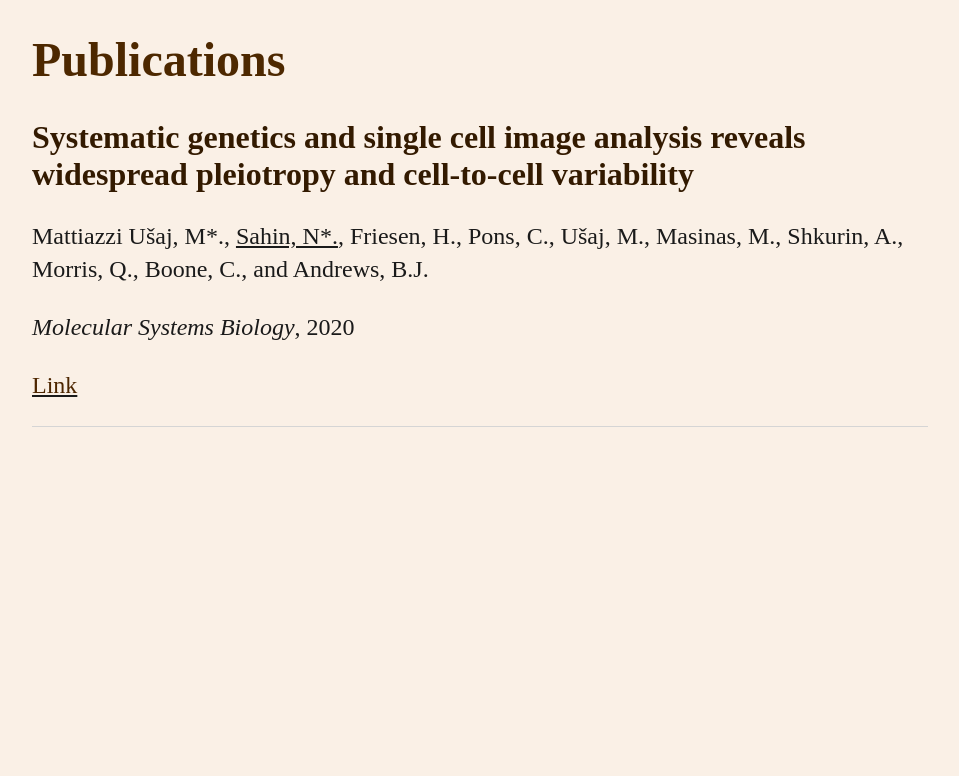
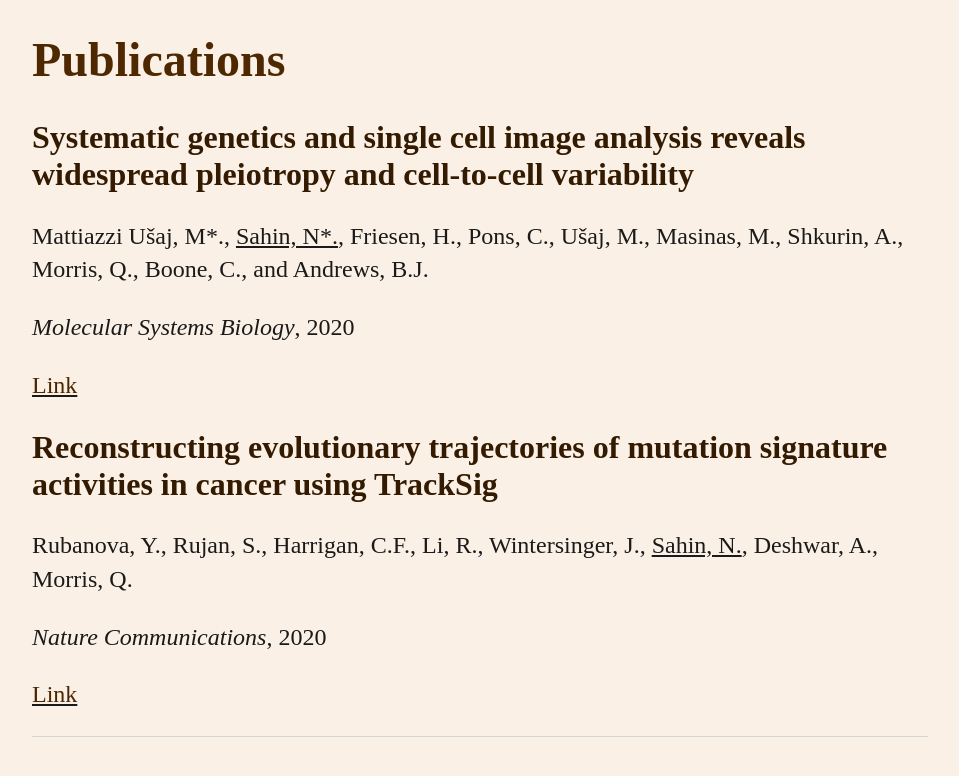
Before and after one commit to nsahin/nsahin.github.io, a Jekyll site: the page built from publications/index.html, in a window 1280 px wide, cut to the strip 310-1107 px from the top of the page. Shown: the top 776 px of the strip, without its empty margins (160-1119 px from the left). Built offline with Jekyll 4.4.1, drawn with Linux system fonts in a browser that asks for light colours; before the commit the page ends 900 px from its top, so only the background shows below that.

Commit message:
Update index.html

```diff
--- a/publications/index.html
+++ b/publications/index.html
@@ -8,4 +8,11 @@
 	<p>Mattiazzi Ušaj, M*., <u>Sahin, N*.</u>, Friesen, H., Pons, C., Ušaj, M., Masinas, M., Shkurin, A., Morris, Q., Boone, C., and Andrews, B.J.</p>
 	<p><em>Molecular Systems Biology</em>, 2020</p>
 	<p><u><a href="https://www.embopress.org/doi/full/10.15252/msb.20199243">Link</a></u></p>
+
+	<h2>Reconstructing evolutionary trajectories of mutation signature activities in cancer using TrackSig</h2>
+	<p>Rubanova, Y., Rujan, S., Harrigan, C.F., Li, R., Wintersinger, J., <u>Sahin, N.</u>, Deshwar, A., Morris, Q.</p>
+	<p><em>Nature Communications</em>, 2020</p>
+	<p><u><a href="https://www.nature.com/articles/s41467-020-14352-7">Link</a></u></p>
+
+
 </div><!-- /.blurb -->
```
